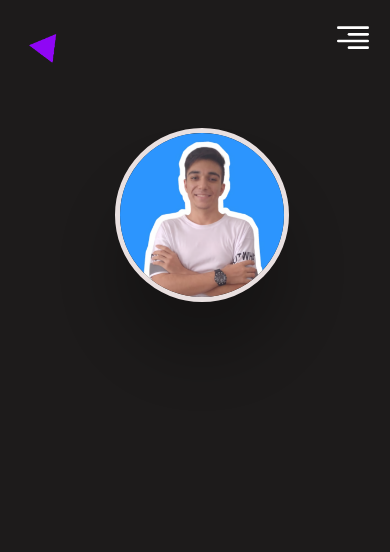
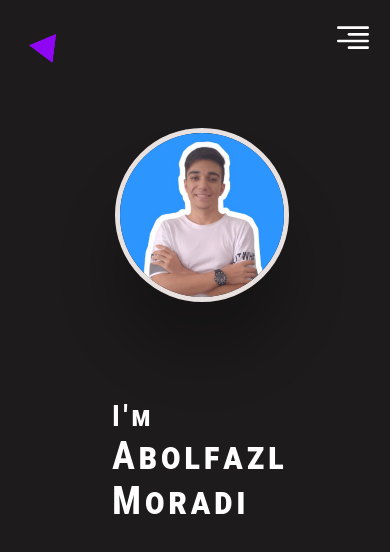
Before and after one commit to AbolfazM/personalwebsite, a React (Create React App) app: page / in a window 390 px wide. Shown: the top 552 px of the page. Built offline with nearby package versions, Linux system fonts and the light colour scheme.

Commit message:
responsive nav texts!

```diff
--- a/src/Components/Nav/Nav.jsx
+++ b/src/Components/Nav/Nav.jsx
@@ -5,10 +5,10 @@ const Nav = () => {
     return(
         <div>
             <Me />
-            {/* <div className="Name">
+            <div className="Name">
                 <h2>I'm</h2>
                 <h1>Abolfazl Moradi</h1>
-            </div> */}
+            </div>
             {/* <p className="Description">Freelancer developer on ReactJs and professional. <br />Working in Germany, Berlin.</p>
             <button className="HireMe">Hire Me</button> */}
         </div>
--- a/src/index.css
+++ b/src/index.css
@@ -141,6 +141,15 @@ body {
     padding: 7rem;
 }
 
+@media (max-width:400px) {
+    .Name {
+        font-size: 1.2rem;
+        position: absolute;
+        top: 34%;
+        z-index: 1;
+    }
+}
+
 
 /* description */
 
```
